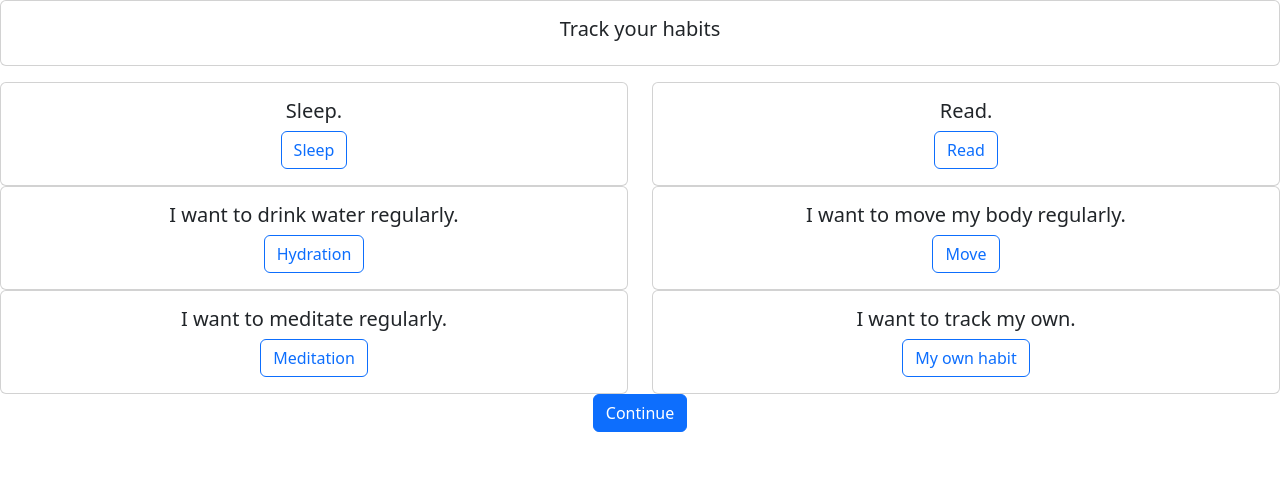
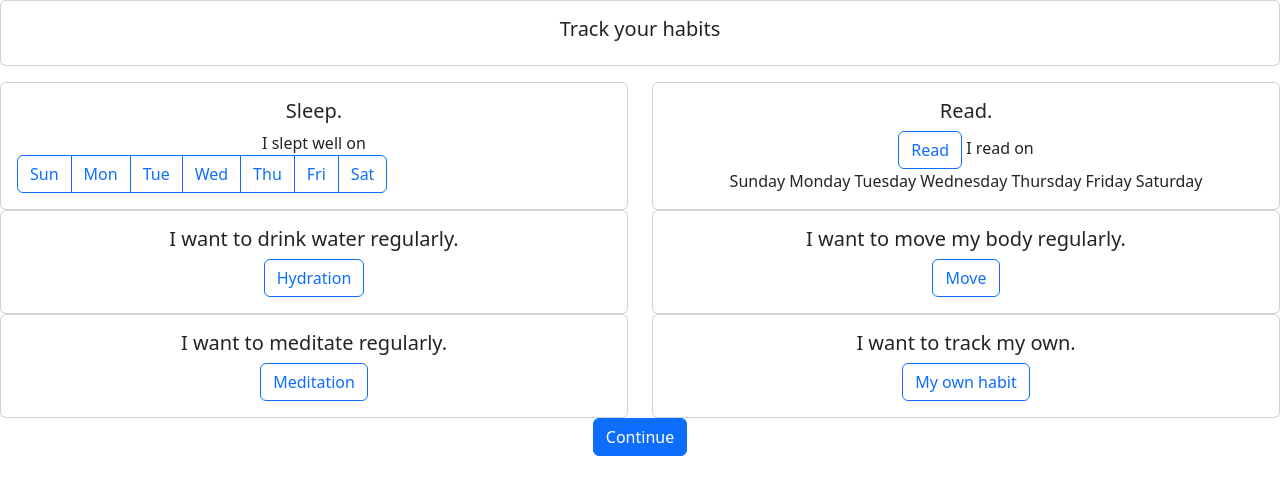
Before and after one commit to Liz-Melcher/HappyTracker, a plain HTML site: page ExistingHabitsDemo.html in a window 1280 px wide. Drawn offline with nearby package versions, Linux system fonts and the light colour scheme.

Commit message:
updated example for existingHabitsDemo

```diff
--- a/ExistingHabitsDemo.html
+++ b/ExistingHabitsDemo.html
@@ -26,11 +26,25 @@
               <div class="card text-center">
                 <div class="card-body">
                     <h5 class="card-title">Sleep.</h5>
-                    <button type="button" class="btn btn-outline-primary" data-bs-toggle="button" id="sleep">Sleep</button>
-                     <!--This content is hidden until the sleep button is toggled-->
-                    <div id="sleep-tracking-options" style="display: none;">
-                        <p>Start trackign sleep!</p>
-                    </div> <!-- end of div that is hidden until the button is selected-->
+                     I slept well on
+                     <div class="btn-toolbar" role="toolbar" aria-label="Toolbar with button groups">
+                      <div class="btn-group me-2" role="group" aria-label="First group"> <!--button group-->
+                        <button type="button" class="btn btn-outline-primary" data-bs-toggle="button" id="sleep-sunday">Sun</button>
+                        <button type="button" class="btn btn-outline-primary" data-bs-toggle="button">Mon</button>
+                        <button type="button" class="btn btn-outline-primary" data-bs-toggle="button">Tue</button>
+                        <button type="button" class="btn btn-outline-primary" data-bs-toggle="button">Wed</button>
+                        <button type="button" class="btn btn-outline-primary" data-bs-toggle="button">Thu
+                        </button>
+                        <button type="button" class="btn btn-outline-primary" data-bs-toggle="button">Fri
+
+                        </button>
+                        <button type="button" class="btn btn-outline-primary" data-bs-toggle="button">Sat
+
+                        </button>
+                      </div> <!--end of buttons group-->
+
+                    </div>
+
                 </div> <!--end of first card body: sleep-->
               </div> <!--end of card div-->
             </div> <!--end of card/column-->
@@ -39,10 +53,17 @@
                 <div class="card-body">
                   <h5 class="card-title">Read.</h5>
                   <button type="button" class="btn btn-outline-primary" data-bs-toggle="button" id="read">Read</button>
-                  <!--This content is hidden until the sleep button is toggled-->
-                  <div id="read-tracking-options" style="display: none;">
-                    <p>Strack tracking reading!</p>
-                </div> <!-- end of div that is hidden until the button is selected-->
+                  I read on
+                  <br>
+
+                     Sunday
+                     Monday
+                     Tuesday
+                     Wednesday
+                     Thursday
+                     Friday
+                     Saturday
+
                 </div>
               </div>
             </div>
```
